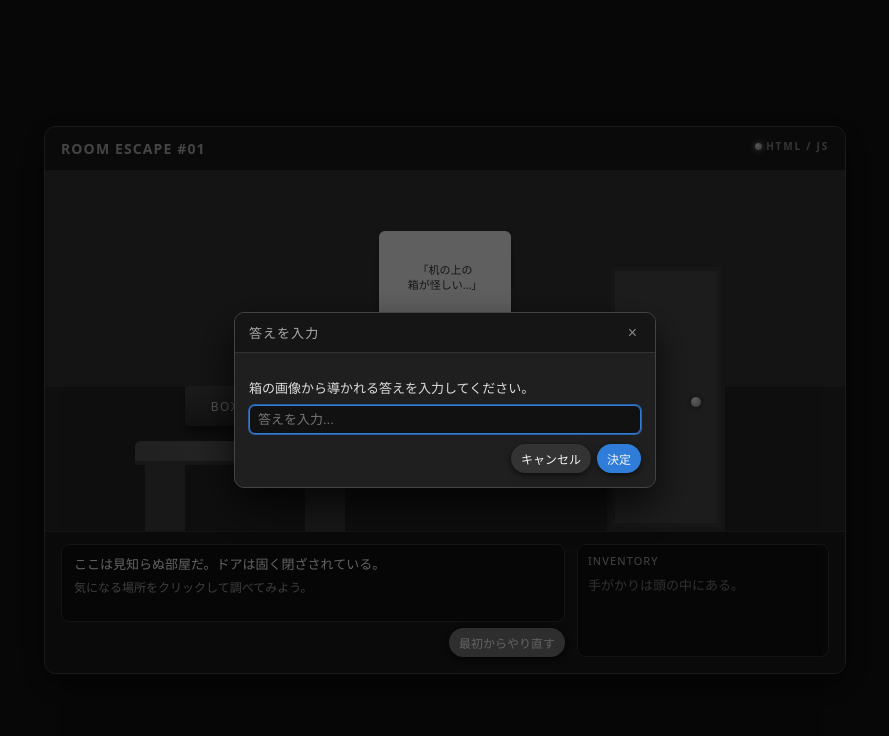
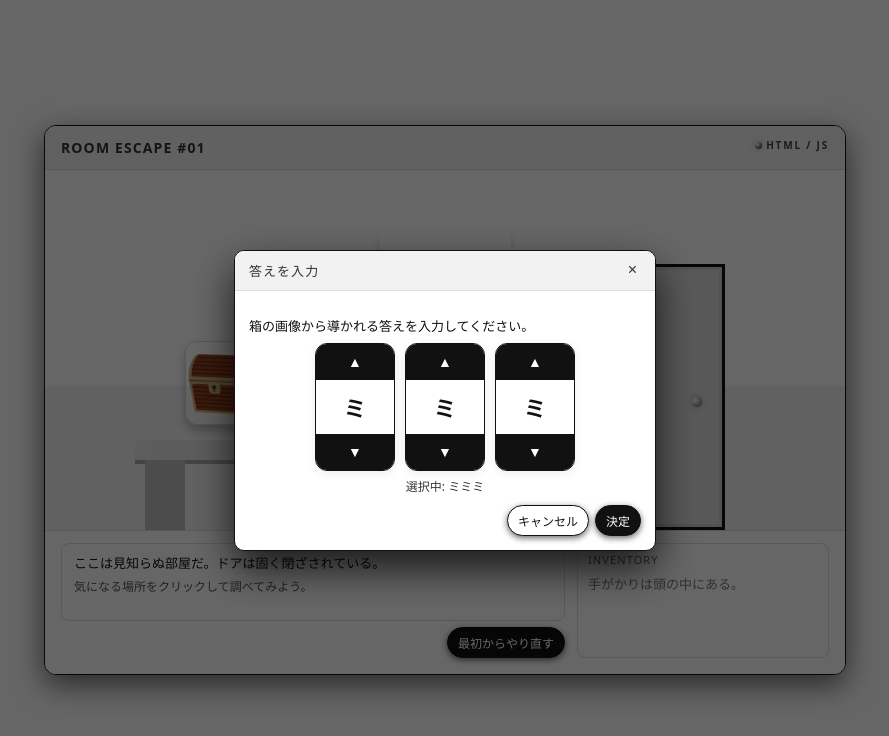
Before and after one commit to sooooooooooooooooooooooota/escapagame, a plain HTML site: page index.html in a window 1280 px wide. Both pictures are taken after a click on the element 861 px from the left and 397 px from the top of the page. Shown: the whole page, without its empty margins (195-1084 px from the left). Drawn offline with Linux system fonts and the light colour scheme.

Commit message:
宝箱追加

```diff
--- a/index.html
+++ b/index.html
@@ -24,7 +24,9 @@
         <div class="desk-leg right"></div>
       </div>
 
-      <div class="box" id="box" title="怪しい箱">BOX</div>
+      <button class="box" id="box" type="button" title="宝箱">
+        <img src="takarabako.png" alt="宝箱" class="box-image" />
+      </button>
 
       <div class="poster" id="poster" title="ポスター">
         「机の上の<br />箱が怪しい…」
@@ -68,7 +70,6 @@
           alt="謎の画像"
           class="modal-image"
         />
-        </p>
       </div>
     </div>
   </div>
@@ -85,12 +86,26 @@
         <p class="modal-text">
           箱の画像から導かれる答えを入力してください。
         </p>
-        <input
-          type="text"
-          id="answer-input"
-          class="modal-input"
-          placeholder="答えを入力..."
-        />
+        <div class="dial-row" id="dial-row" aria-label="答えのダイヤル">
+          <div class="dial">
+            <button type="button" class="dial-btn" data-dial-index="0" data-dial-delta="-1">▲</button>
+            <div class="dial-value" id="dial-value-0">?</div>
+            <button type="button" class="dial-btn" data-dial-index="0" data-dial-delta="1">▼</button>
+          </div>
+          <div class="dial">
+            <button type="button" class="dial-btn" data-dial-index="1" data-dial-delta="-1">▲</button>
+            <div class="dial-value" id="dial-value-1">?</div>
+            <button type="button" class="dial-btn" data-dial-index="1" data-dial-delta="1">▼</button>
+          </div>
+          <div class="dial">
+            <button type="button" class="dial-btn" data-dial-index="2" data-dial-delta="-1">▲</button>
+            <div class="dial-value" id="dial-value-2">?</div>
+            <button type="button" class="dial-btn" data-dial-index="2" data-dial-delta="1">▼</button>
+          </div>
+        </div>
+        <div class="dial-preview">
+          選択中: <span id="dial-preview-text">???</span>
+        </div>
         <div class="modal-actions">
           <button id="btn-answer-cancel" class="secondary">キャンセル</button>
           <button id="btn-answer-ok">決定</button>
--- a/main.js
+++ b/main.js
@@ -3,7 +3,14 @@ const logSub = document.getElementById("log-sub");
 const inventory = document.getElementById("inventory");
 
 // 正解の答え（必要に応じて変更）
+// ダイヤルは 3 文字想定（例: "ミラー"）
 const CORRECT_ANSWER = "ミラー";
+
+// ダイヤルで選べる文字（正解に使う文字 + 残り6つは適当）
+const DIAL_CHARS = ["ミ", "ラ", "ー", "カ", "ギ", "ド", "ア", "ハ", "コ"];
+
+const DIAL_LENGTH = 3;
+let dialIndices = Array.from({ length: DIAL_LENGTH }, () => 0);
 
 const state = {
   escaped: false,
@@ -37,6 +44,33 @@ function hideModal(id) {
   }
 }
 
+function getDialAnswer() {
+  return dialIndices.map((idx) => DIAL_CHARS[idx] ?? "?").join("");
+}
+
+function renderDials() {
+  for (let i = 0; i < DIAL_LENGTH; i++) {
+    const el = document.getElementById(`dial-value-${i}`);
+    if (el) el.textContent = DIAL_CHARS[dialIndices[i]] ?? "?";
+  }
+  const preview = document.getElementById("dial-preview-text");
+  if (preview) preview.textContent = getDialAnswer();
+}
+
+function resetDials() {
+  dialIndices = Array.from({ length: DIAL_LENGTH }, () => 0);
+  renderDials();
+}
+
+function rotateDial(index, delta) {
+  const len = DIAL_CHARS.length;
+  if (len <= 0) return;
+  const current = dialIndices[index] ?? 0;
+  const next = (current + delta + len) % len;
+  dialIndices[index] = next;
+  renderDials();
+}
+
 function resetGame() {
   state.escaped = false;
   state.stage = 1;
@@ -50,8 +84,7 @@ function resetGame() {
   hideModal("image-modal");
   hideModal("answer-modal");
   hideModal("clear-modal");
-  const input = document.getElementById("answer-input");
-  if (input) input.value = "";
+  resetDials();
 }
 
 function goToNextStage() {
@@ -84,12 +117,8 @@ document.getElementById("door").addEventListener("click", () => {
     return;
   }
 
-  const input = document.getElementById("answer-input");
-  if (input) input.value = "";
+  resetDials();
   showModal("answer-modal");
-  setTimeout(() => {
-    input && input.focus();
-  }, 10);
 });
 
 // 机：ヒント文
@@ -162,16 +191,7 @@ document.getElementById("btn-answer-cancel").addEventListener("click", () => {
 
 // 答え入力モーダル：決定
 document.getElementById("btn-answer-ok").addEventListener("click", () => {
-  const input = document.getElementById("answer-input");
-  const value = input ? input.value.trim() : "";
-
-  if (!value) {
-    setLog(
-      "何も入力されていない。",
-      "画像を見て、何かしらの答えを考えてみよう。"
-    );
-    return;
-  }
+  const value = getDialAnswer();
 
   if (value === CORRECT_ANSWER) {
     state.escaped = true;
@@ -189,12 +209,15 @@ document.getElementById("btn-answer-ok").addEventListener("click", () => {
   }
 });
 
-// Enter キーで答え送信
-document.getElementById("answer-input").addEventListener("keydown", (e) => {
-  if (e.key === "Enter") {
-    e.preventDefault();
-    document.getElementById("btn-answer-ok").click();
-  }
+// ダイヤル操作
+document.querySelectorAll("[data-dial-index][data-dial-delta]").forEach((btn) => {
+  btn.addEventListener("click", () => {
+    const index = Number(btn.getAttribute("data-dial-index"));
+    const delta = Number(btn.getAttribute("data-dial-delta"));
+    if (Number.isFinite(index) && Number.isFinite(delta)) {
+      rotateDial(index, delta);
+    }
+  });
 });
 
 // リセットボタン
--- a/style.css
+++ b/style.css
@@ -1,7 +1,7 @@
 body {
   font-family: system-ui, sans-serif;
-  background: #111;
-  color: #f5f5f5;
+  background: #fff;
+  color: #111;
   margin: 0;
   display: flex;
   justify-content: center;
@@ -12,29 +12,28 @@ body {
 .game {
   width: 800px;
   max-width: 95vw;
-  background: #222;
+  background: #fff;
   border-radius: 12px;
   box-shadow: 0 10px 30px rgba(0, 0, 0, 0.6);
   overflow: hidden;
-  border: 1px solid #444;
-  filter: grayscale(1);
+  border: 1px solid #111;
 }
 
 .header {
   padding: 12px 16px;
-  background: #181818;
-  border-bottom: 1px solid #333;
+  background: #f2f2f2;
+  border-bottom: 1px solid #ddd;
   font-weight: bold;
   font-size: 14px;
   letter-spacing: 0.08em;
   text-transform: uppercase;
-  color: #aaa;
+  color: #333;
 }
 
 .room {
   position: relative;
   height: 360px;
-  background: linear-gradient(#333 0, #333 60%, #252525 60%, #252525 100%);
+  background: linear-gradient(#ffffff 0, #ffffff 60%, #f3f3f3 60%, #f3f3f3 100%);
   overflow: hidden;
 }
 
@@ -45,9 +44,9 @@ body {
   bottom: 0;
   width: 110px;
   height: 260px;
-  background: #654321;
-  border: 4px solid #4b2f1c;
-  box-shadow: inset 0 0 0 4px rgba(0, 0, 0, 0.2);
+  background: #ddd;
+  border: 3px solid #111;
+  box-shadow: inset 0 0 0 3px rgba(0, 0, 0, 0.08);
   cursor: pointer;
   transition: transform 0.12s ease, box-shadow 0.12s ease, filter 0.12s ease;
 }
@@ -59,8 +58,8 @@ body {
   width: 10px;
   height: 10px;
   border-radius: 50%;
-  background: radial-gradient(circle at 30% 30%, #ffeb99, #b08a2b);
-  box-shadow: 0 0 6px rgba(0, 0, 0, 0.6);
+  background: radial-gradient(circle at 30% 30%, #fff, #555);
+  box-shadow: 0 0 6px rgba(0, 0, 0, 0.25);
 }
 .door:hover {
   transform: translateY(-2px);
@@ -82,8 +81,8 @@ body {
   bottom: 70px;
   width: 100%;
   height: 20px;
-  background: linear-gradient(90deg, #7b4b2a, #8b5a2b);
-  box-shadow: 0 4px 0 #53341f;
+  background: linear-gradient(90deg, #e9e9e9, #d9d9d9);
+  box-shadow: 0 4px 0 #aaa;
   border-radius: 6px 6px 0 0;
 }
 .desk-leg {
@@ -91,7 +90,7 @@ body {
   bottom: 0;
   width: 40px;
   height: 70px;
-  background: #5a3822;
+  background: #bdbdbd;
 }
 .desk-leg.left {
   left: 10px;
@@ -109,19 +108,24 @@ body {
   position: absolute;
   left: 140px;
   bottom: 105px;
-  width: 80px;
-  height: 40px;
-  background: linear-gradient(#444, #2c2c2c);
-  border-radius: 4px;
-  box-shadow: 0 6px 10px rgba(0, 0, 0, 0.5);
+  width: 84px;
+  height: 84px;
+  background: transparent;
+  border-radius: 12px;
+  border: 1px solid rgba(0, 0, 0, 0.15);
+  box-shadow: 0 6px 10px rgba(0, 0, 0, 0.25);
   cursor: pointer;
   display: flex;
   align-items: center;
   justify-content: center;
-  font-size: 12px;
-  letter-spacing: 0.12em;
-  text-transform: uppercase;
-  color: #ccc;
+  padding: 0;
+}
+.box-image {
+  width: 100%;
+  height: 100%;
+  object-fit: contain;
+  display: block;
+  border-radius: 12px;
 }
 .box:hover {
   filter: brightness(1.1);
@@ -136,14 +140,14 @@ body {
   transform: translateX(-50%);
   width: 120px;
   height: 80px;
-  background: #eee;
+  background: #fff;
   border-radius: 6px;
-  box-shadow: 0 4px 6px rgba(0, 0, 0, 0.4);
+  box-shadow: 0 4px 6px rgba(0, 0, 0, 0.18);
   cursor: pointer;
   display: flex;
   align-items: center;
   justify-content: center;
-  color: #333;
+  color: #111;
   font-size: 11px;
   text-align: center;
   padding: 6px;
@@ -156,43 +160,43 @@ body {
 
 .ui {
   padding: 12px 16px 16px;
-  background: #191919;
-  border-top: 1px solid #333;
+  background: #fff;
+  border-top: 1px solid #ddd;
   display: grid;
   grid-template-columns: 2fr 1fr;
   gap: 12px;
 }
 
 .log {
-  background: #111;
+  background: #fff;
   border-radius: 8px;
   padding: 10px 12px;
   font-size: 13px;
   line-height: 1.5;
-  border: 1px solid #333;
+  border: 1px solid #ddd;
   min-height: 56px;
 }
 
 .log-main {
-  color: #f5f5f5;
+  color: #111;
   margin-bottom: 4px;
 }
 .log-sub {
-  color: #999;
+  color: #555;
   font-size: 12px;
 }
 
 .inventory {
-  background: #111;
+  background: #fff;
   border-radius: 8px;
   padding: 8px 10px;
-  border: 1px solid #333;
+  border: 1px solid #ddd;
   font-size: 13px;
 }
 
 .inventory-title {
   font-size: 11px;
-  color: #aaa;
+  color: #666;
   letter-spacing: 0.1em;
   text-transform: uppercase;
   margin-bottom: 4px;
@@ -223,9 +227,9 @@ body {
 }
 
 button {
-  background: #2f7dd9;
-  color: #f5f5f5;
-  border: none;
+  background: #111;
+  color: #fff;
+  border: 1px solid #111;
   border-radius: 999px;
   padding: 6px 10px;
   font-size: 12px;
@@ -234,7 +238,7 @@ button {
   box-shadow: 0 2px 6px rgba(0, 0, 0, 0.6);
 }
 button:hover {
-  background: #3c8af0;
+  background: #333;
   transform: translateY(-1px);
   box-shadow: 0 4px 10px rgba(0, 0, 0, 0.7);
 }
@@ -248,7 +252,7 @@ button:active {
   align-items: center;
   gap: 4px;
   font-size: 10px;
-  color: #888;
+  color: #444;
   text-transform: uppercase;
   letter-spacing: 0.18em;
 }
@@ -256,8 +260,8 @@ button:active {
   width: 7px;
   height: 7px;
   border-radius: 50%;
-  background: radial-gradient(circle at 30% 30%, #6cffb3, #24a36c);
-  box-shadow: 0 0 6px rgba(60, 255, 165, 0.7);
+  background: radial-gradient(circle at 30% 30%, #fff, #111);
+  box-shadow: 0 0 6px rgba(0, 0, 0, 0.25);
 }
 
 /* モーダル共通 */
@@ -282,10 +286,10 @@ button:active {
 
 .modal-content {
   position: relative;
-  background: #1f1f1f;
+  background: #fff;
   border-radius: 10px;
   box-shadow: 0 18px 40px rgba(0, 0, 0, 0.75);
-  border: 1px solid #444;
+  border: 1px solid #111;
   width: 420px;
   max-width: 90vw;
   z-index: 1;
@@ -297,18 +301,18 @@ button:active {
   align-items: center;
   justify-content: space-between;
   padding: 10px 14px;
-  background: #151515;
-  border-bottom: 1px solid #333;
+  background: #f2f2f2;
+  border-bottom: 1px solid #ddd;
   font-size: 13px;
   letter-spacing: 0.08em;
   text-transform: uppercase;
-  color: #aaa;
+  color: #333;
 }
 
 .modal-close {
   background: transparent;
   border: none;
-  color: #888;
+  color: #333;
   font-size: 16px;
   padding: 0 4px;
   border-radius: 4px;
@@ -316,8 +320,8 @@ button:active {
 }
 
 .modal-close:hover {
-  background: #333;
-  color: #fff;
+  background: #e9e9e9;
+  color: #111;
   transform: none;
   box-shadow: none;
 }
@@ -332,21 +336,21 @@ button:active {
   width: 100%;
   max-height: 260px;
   object-fit: contain;
-  background: #000;
+  background: #fff;
   border-radius: 6px;
-  border: 1px solid #333;
+  border: 1px solid #ddd;
 }
 
 .modal-note {
   margin-top: 8px;
-  color: #999;
+  color: #555;
   font-size: 11px;
   line-height: 1.5;
 }
 
 .modal-text {
   margin-bottom: 8px;
-  color: #ddd;
+  color: #111;
 }
 
 .modal-input {
@@ -354,17 +358,17 @@ button:active {
   box-sizing: border-box;
   padding: 6px 8px;
   border-radius: 6px;
-  border: 1px solid #555;
-  background: #111;
-  color: #f5f5f5;
+  border: 1px solid #111;
+  background: #fff;
+  color: #111;
   font-size: 13px;
   margin-bottom: 10px;
 }
 
 .modal-input:focus {
   outline: none;
-  border-color: #2f7dd9;
-  box-shadow: 0 0 0 1px rgba(47, 125, 217, 0.7);
+  border-color: #111;
+  box-shadow: 0 0 0 1px rgba(0, 0, 0, 0.35);
 }
 
 .modal-actions {
@@ -374,11 +378,67 @@ button:active {
 }
 
 .modal-actions .secondary {
-  background: #333;
+  background: #fff;
+  color: #111;
+  border: 1px solid #111;
 }
 
 .modal-actions .secondary:hover {
-  background: #444;
+  background: #f2f2f2;
+}
+
+/* ダイヤル入力 */
+.dial-row {
+  display: flex;
+  justify-content: center;
+  gap: 10px;
+  margin: 8px 0 6px;
+}
+
+.dial {
+  width: 78px;
+  border: 1px solid #111;
+  border-radius: 12px;
+  overflow: hidden;
+  background: #fff;
+  box-shadow: 0 2px 10px rgba(0, 0, 0, 0.08);
+}
+
+.dial-btn {
+  width: 100%;
+  border: none;
+  background: #111;
+  color: #fff;
+  border-radius: 0;
+  padding: 10px 0;
+  font-size: 14px;
+  box-shadow: none;
+  transform: none;
+}
+
+.dial-btn:hover {
+  background: #333;
+  transform: none;
+  box-shadow: none;
+}
+
+.dial-value {
+  display: flex;
+  align-items: center;
+  justify-content: center;
+  height: 54px;
+  font-size: 22px;
+  font-weight: 700;
+  letter-spacing: 0.04em;
+  color: #111;
+  background: #fff;
+}
+
+.dial-preview {
+  text-align: center;
+  font-size: 12px;
+  color: #333;
+  margin-bottom: 10px;
 }
 
 /* スマホ縦画面向けレイアウト */
@@ -399,6 +459,35 @@ button:active {
     height: 55vh;
   }
 
+  /* スマホで机とドアが被らないように配置調整 */
+  .door {
+    right: 14px;
+    width: 92px;
+    height: 230px;
+  }
+  .door::before {
+    top: 120px;
+  }
+
+  .desk {
+    left: 14px;
+    width: 190px;
+    height: 105px;
+  }
+
+  .box {
+    left: 70px;
+    bottom: 118px;
+    width: 78px;
+    height: 78px;
+  }
+
+  .poster {
+    width: 112px;
+    height: 74px;
+    top: 18px;
+  }
+
   .ui {
     grid-template-columns: 1fr;
     height: 45vh;
```
Also changed, not shown: takarabako.png (added).
